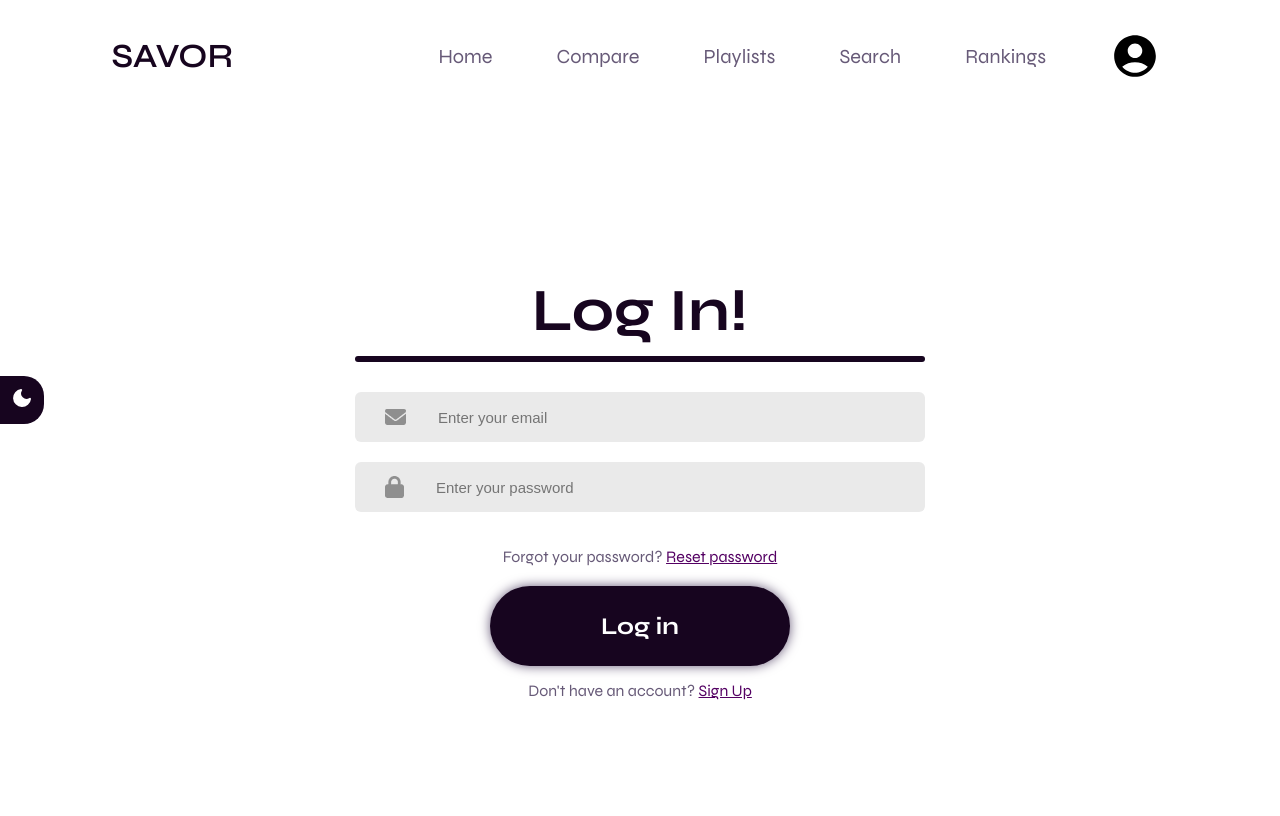
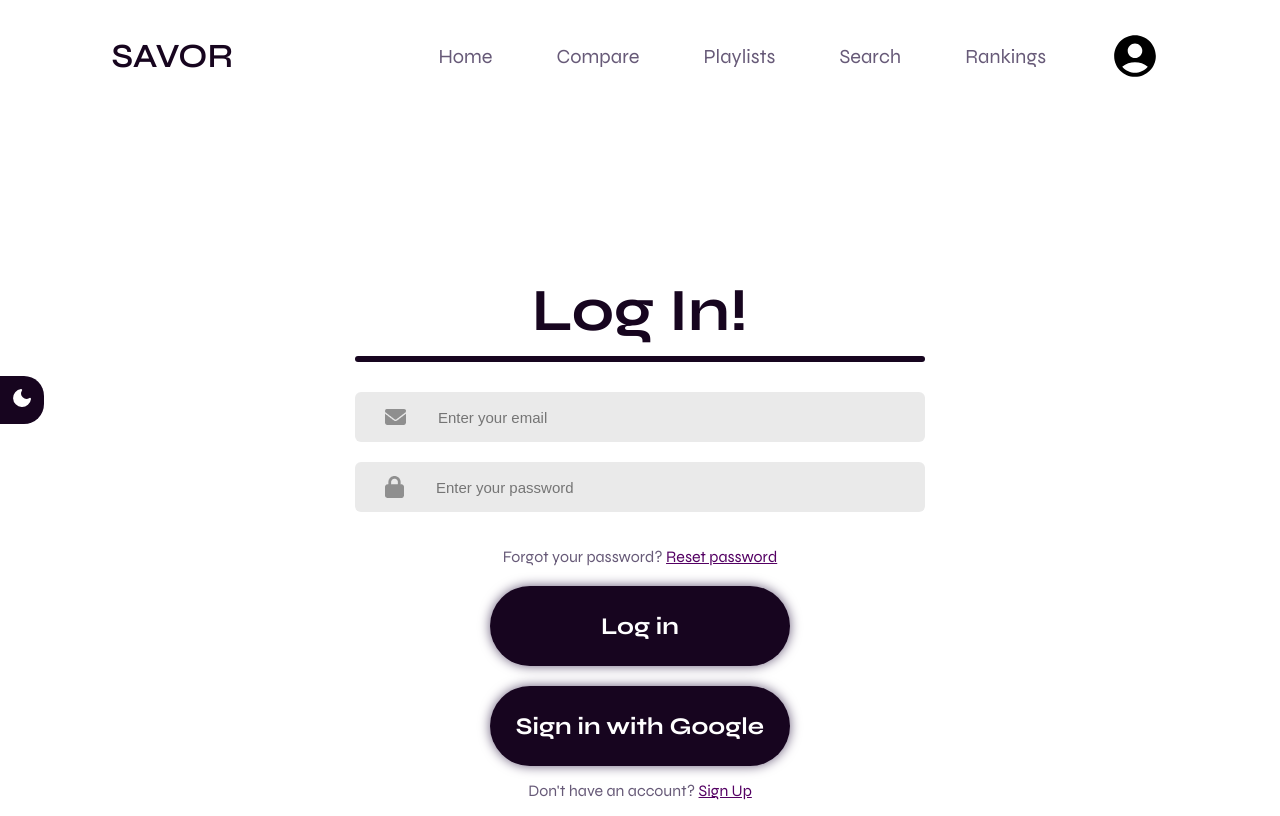
Before and after one commit to KevinYu3214/Savor, a React (Vite) app: page /login in a window 1280 px wide. Built offline with nearby package versions, Linux system fonts and the light colour scheme; no server answers.

Commit message:
google authentication!

```diff
--- a/src/firebase/firebase.jsx
+++ b/src/firebase/firebase.jsx
@@ -1,7 +1,7 @@
 // firebaseConfig.js
 import { initializeApp } from "firebase/app";
 import { getAnalytics } from "firebase/analytics";
-import { getAuth } from "firebase/auth";
+import { getAuth, GoogleAuthProvider } from "firebase/auth";
 import { getFirestore, doc, setDoc, getDoc } from "firebase/firestore";
 
 const firebaseConfig = {
@@ -24,5 +24,6 @@ const auth = getAuth(app);
 
 // Initialize Firestore
 const db = getFirestore(app);
+const googleProvider = new GoogleAuthProvider();
 
-export { app, analytics, auth, db };
+export { app, analytics, auth, db, googleProvider };
--- a/src/pages/LogIn.jsx
+++ b/src/pages/LogIn.jsx
@@ -1,11 +1,12 @@
-import React, { useState }from "react";
+// Login.jsx
+import React, { useState } from "react";
+import { Navigate } from "react-router-dom";
+import { useAuth } from "../contexts/AuthContext";
+import { auth, googleProvider } from "../firebase/firebase"; // Update import path
 import "../global_styles/Signup.scss";
 import email_icon from "../assets/email.png";
 import password_icon from "../assets/password.png";
-import { useAuth } from "../contexts/AuthContext";
-import icon from "../assets/savor-logo-jacob.png"
-import { Navigate } from "react-router-dom";
-
+import {signInWithPopup} from "firebase/auth";
 
 const LogIn = () => {
   const [email, setEmail] = useState("");
@@ -13,32 +14,37 @@ const LogIn = () => {
   const { login, currentUser } = useAuth();
   const [error, setError] = useState("");
 
+  const handleGoogleSignIn =()=>{
+    signInWithPopup(auth, googleProvider);
+  }
+
   const logIn = (e) => {
     e.preventDefault();
 
-    setError("")
+    setError("");
 
     login(email, password)
       .then((userCredential) => {
         console.log(userCredential);
       })
-      .catch((err) => {setError("Failed to login")
+      .catch((err) => {
+        setError("Failed to login");
       });
   };
 
   return (
     <>
-      {currentUser && < Navigate to='/account'/>}
+      {currentUser && <Navigate to="/account" />}
       <div className="container">
         <div className="header">
           <div className="stext">Log In!</div>
           <div className="underline"></div>
         </div>
-        {error &&
+        {error && (
           <div className="error">
             <div className="error__text">{error}</div>
           </div>
-        }
+        )}
         <form onSubmit={logIn} className="inputs">
           <div className="input">
             <img src={email_icon} alt="" className="icons" />
@@ -60,16 +66,29 @@ const LogIn = () => {
           </div>
           <div className="page">
             <div className="page__text">
-              Forgot your password? <a href="/resetpassword">
+              Forgot your password?{" "}
+              <a href="/resetpassword">
                 <div className="link">Reset password</div>
               </a>
             </div>
           </div>
-          <button className="button" type="submit">Log in</button>
+          <button className="button" type="submit">
+            Log in
+          </button>
+          <button
+            className="button"
+            type="button"
+            onClick={handleGoogleSignIn}
+          >
+            Sign in with Google
+          </button>
         </form>
         <div className="page">
           <div className="page__text">
-            Don't have an account? <a href="/signup"><div className="link">Sign Up</div></a>
+            Don't have an account?{" "}
+            <a href="/signup">
+              <div className="link">Sign Up</div>
+            </a>
           </div>
         </div>
       </div>
```
Also changed, not shown: 1 other file (tests, documents, lock files or other folders).
